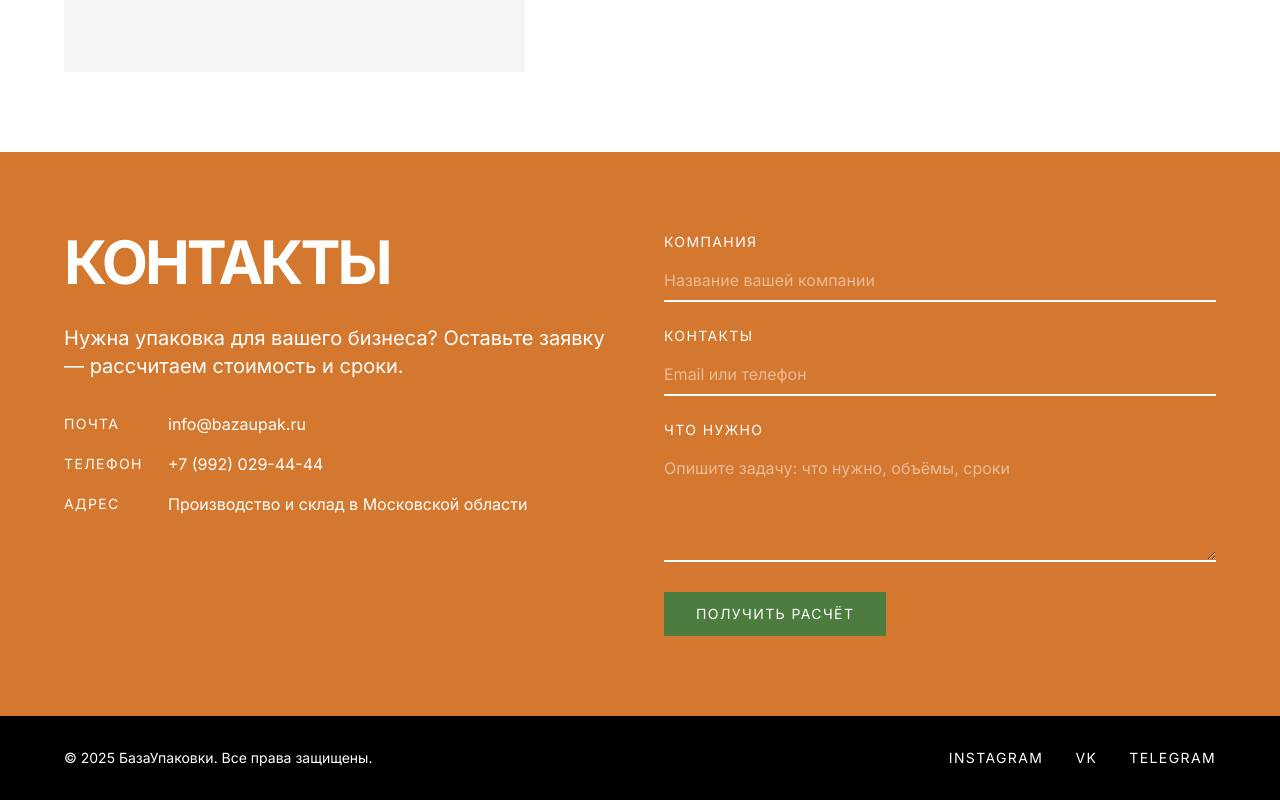
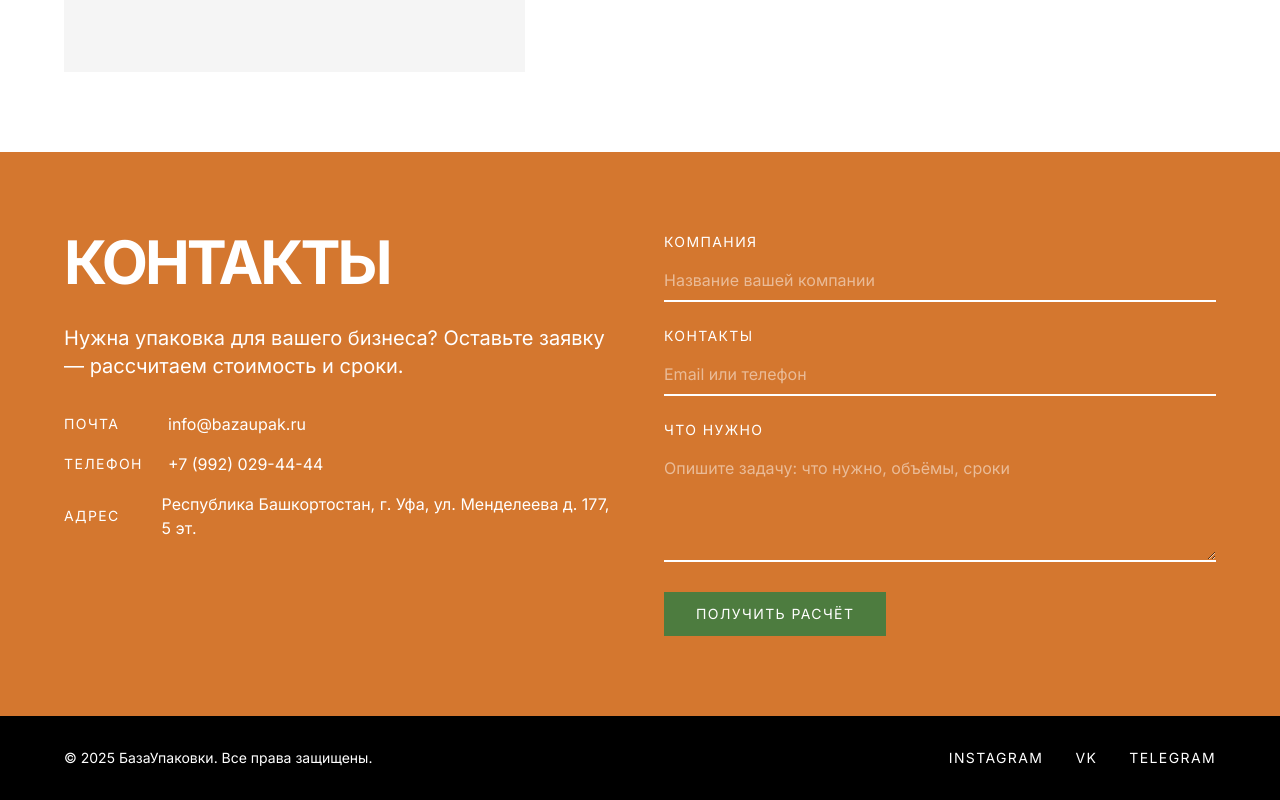
Before and after one commit to pr-poehali-dev/data-insight-tool-1, a React (Vite) app: page / in a window 1280 px wide. Shown: the part 2195-2995 px from the top of the page. Built offline with nearby package versions, Linux system fonts and the light colour scheme.

Commit message:
fix: адрес офиса Уфа Менделеева

```diff
--- a/src/pages/Index.tsx
+++ b/src/pages/Index.tsx
@@ -242,7 +242,7 @@ export default function Index() {
                 </p>
                 <p className="flex flex-col sm:flex-row sm:items-center gap-2">
                   <span className="w-24 text-xs sm:text-sm uppercase tracking-widest">Адрес</span>
-                  <span className="text-sm sm:text-base">Производство и склад в Московской области</span>
+                  <span className="text-sm sm:text-base">Республика Башкортостан, г. Уфа, ул. Менделеева д. 177, 5 эт.</span>
                 </p>
               </div>
             </div>
```
